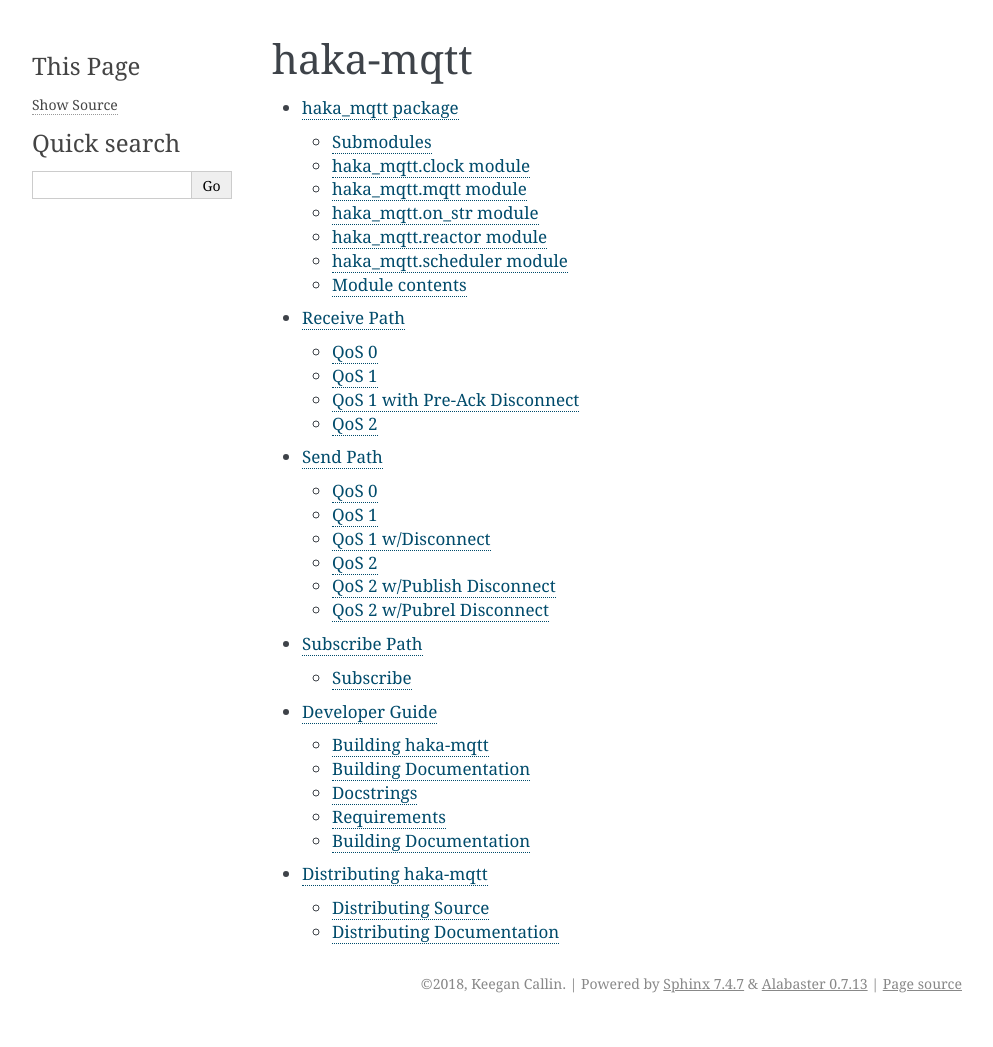
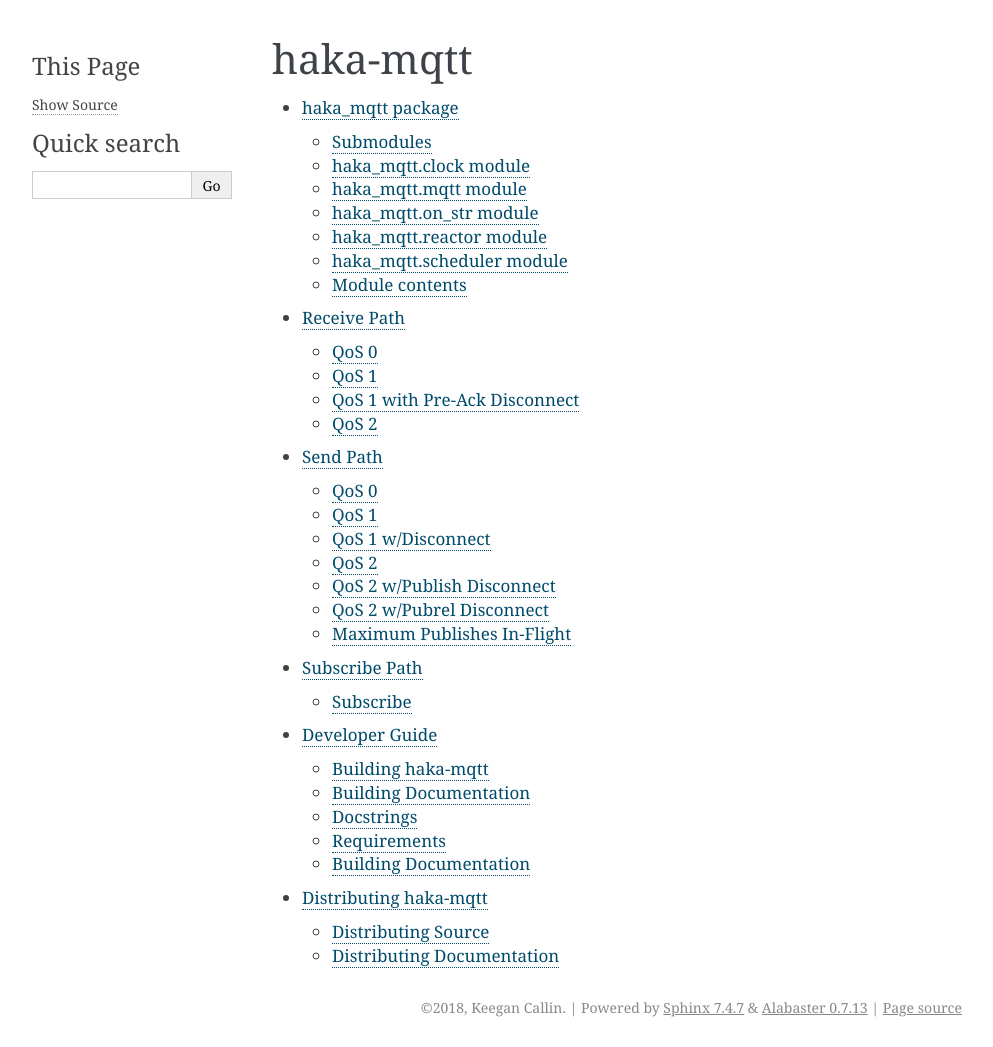
Before and after one commit to kcallin/haka-mqtt, a Sphinx documentation site: the page built from doc/source/modules.rst, in a window 1280 px wide. Shown: the whole page, without its empty margins (148-1141 px from the left). Built offline with Sphinx 7.4.7, drawn with Linux system fonts in a browser that asks for light colours; before the commit the page ends 1023 px from its top, so only the background shows below that.

Commit message:
Added "Maximum in-flight messages" section to send path docs.

```diff
--- a/doc/source/send_path.rst
+++ b/doc/source/send_path.rst
@@ -166,3 +166,6 @@
       Q [description="Output Queue"];
       S [description="MQTT Server"];
    }
+
+Maximum Publishes In-Flight
+============================
```
